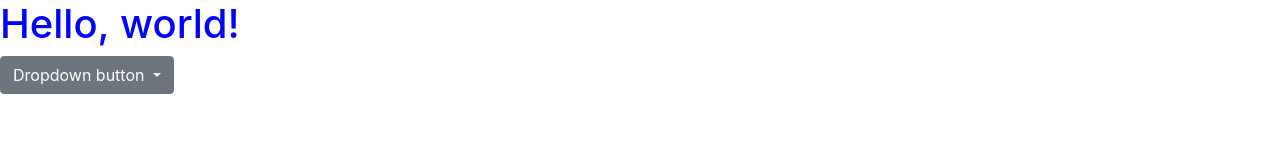
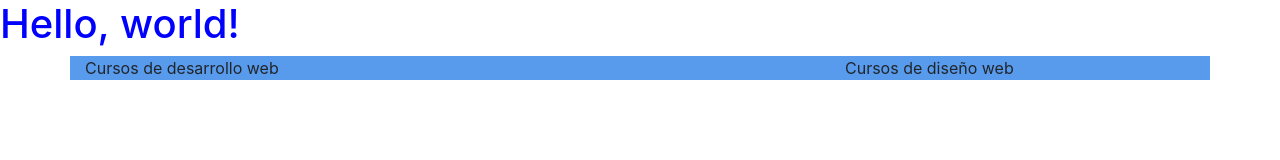
Before and after one commit to oilujc/ejercicio_bootstrap, a website: page index.html in a window 1280 px wide. Drawn offline with nearby package versions, Linux system fonts and the light colour scheme.

Commit message:
Added: banner section

```diff
--- a/css/styles.css
+++ b/css/styles.css
@@ -1,3 +1,7 @@
 h1 {
     color: blue;
 }
+
+.banner {
+    background-color: #589bed;
+}
--- a/index.html
+++ b/index.html
@@ -17,15 +17,15 @@
 <body>
     <h1>Hello, world!</h1>
 
-    <div class="dropdown">
-        <button class="btn btn-secondary dropdown-toggle" type="button" id="dropdownMenuButton" data-toggle="dropdown"
-            aria-haspopup="true" aria-expanded="false">
-            Dropdown button
-        </button>
-        <div class="dropdown-menu" aria-labelledby="dropdownMenuButton">
-            <a class="dropdown-item" href="#">Action</a>
-            <a class="dropdown-item" href="#">Another action</a>
-            <a class="dropdown-item" href="#">Something else here</a>
+
+    <div class="container banner">
+        <div class="row">
+            <div class="col-8">
+                Cursos de desarrollo web
+            </div>
+            <div class="col-4">
+                Cursos de diseño web
+            </div>
         </div>
     </div>
 
```
